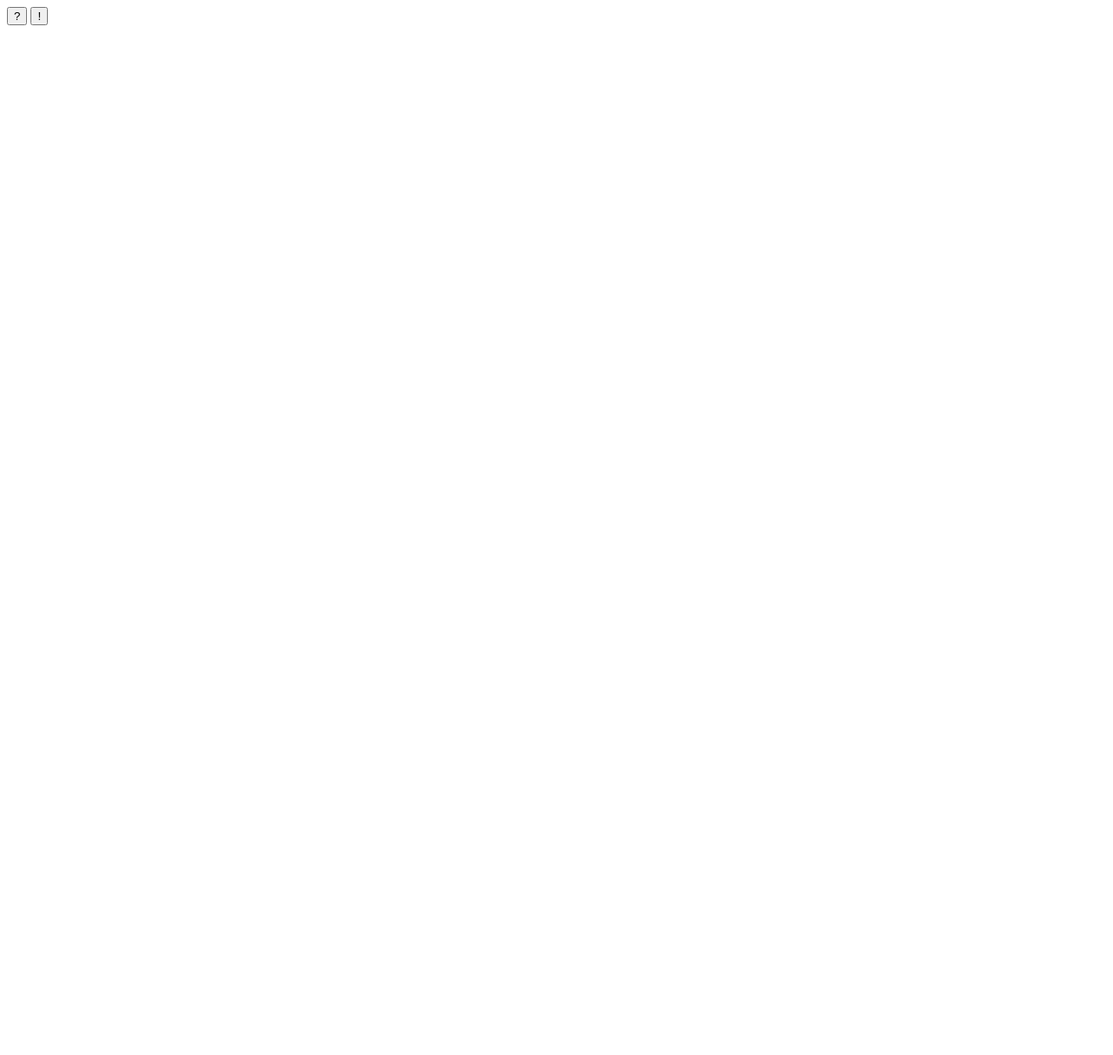
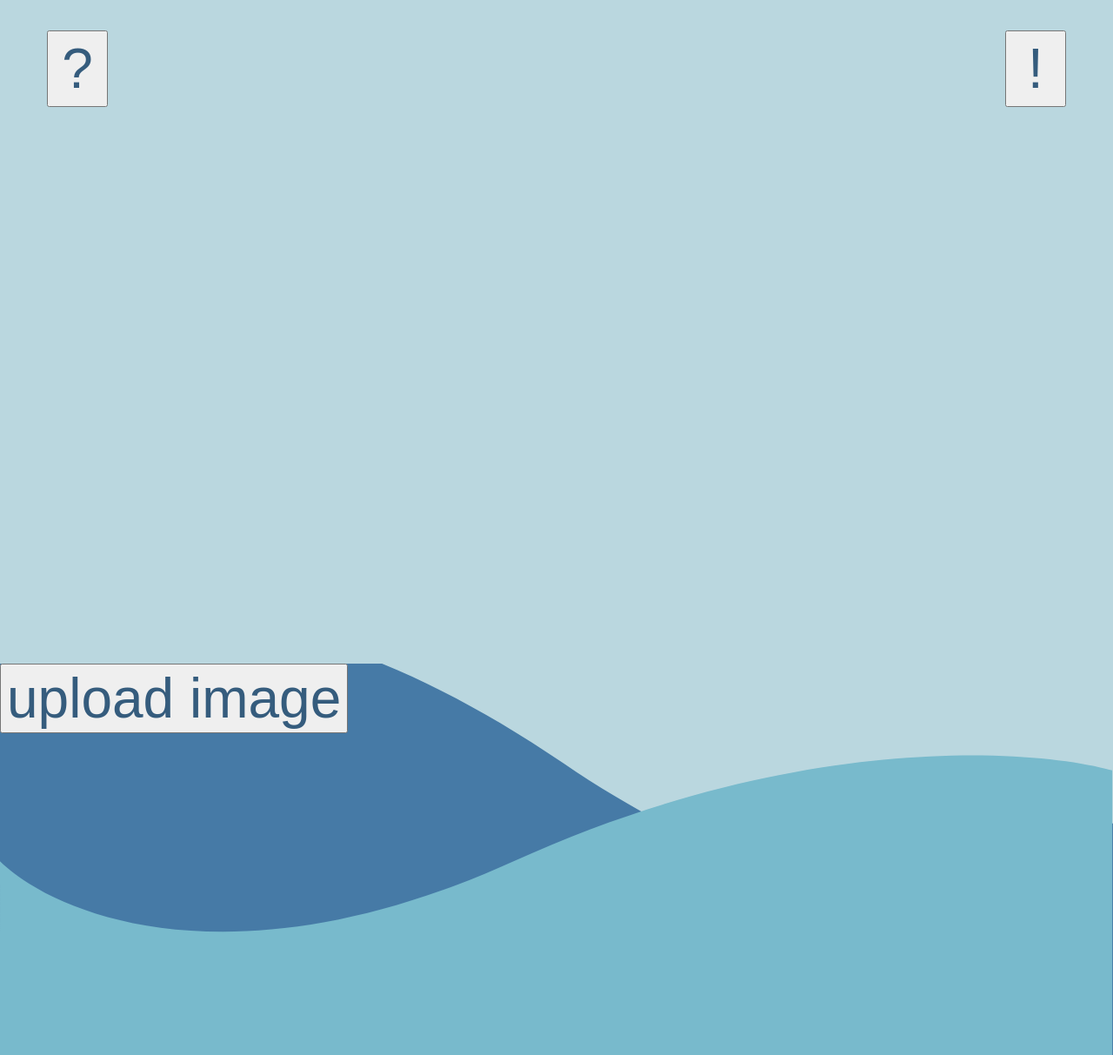
Before and after one commit to huka173/AIFOOD, a plain HTML site: page index.html in a window 1280 px wide. Shown: the whole page at 87% size. Before the commit the page ends 800 px from the top, so only its background shows below. Drawn offline with Linux system fonts and the light colour scheme.

Commit message:
Add html and css files, create base layout

```diff
--- a/index.html
+++ b/index.html
@@ -3,7 +3,7 @@
 <head>
     <meta charset="UTF-8">
     <meta name="viewport" content="width=device-width, initial-scale=1.0">
-    <link rel="stylesheed" href="style.css">
+    <link rel="stylesheet" href="style/style.css">
     <title>AIFOOD</title>
 </head>
 <body>
@@ -11,8 +11,10 @@
         <button class="btn-help">?</button>
         <button class="btn-attention">!</button>
     </header>
-    <main>
-
+    <main class="main-upload">
+        <form class="main-form">
+            <button type="submit" class="btn-form">upload image</button>
+        </form>
     </main>
 </body>
 </html>
--- /dev/null
+++ b/style/style.css
@@ -0,0 +1,50 @@
+body {
+    background-color: #BAD7DF;
+    margin: 0;
+    width: 100%;
+}
+
+.header-btn {
+    margin-bottom: 50%;
+    padding-top: 35px;
+    padding-left: 54px;
+    padding-right: 54px;
+    display: flex;
+    justify-content: space-between;
+}
+
+.btn-help {
+    font-family: KumbhSans-Bold, sans-serif;
+    font-size: 64px;
+    color: #355C7D;
+    width: 70px;
+    height: 88px;
+}
+
+.btn-attention {
+    font-family: KumbhSans-Bold, sans-serif;
+    font-size: 64px;
+    color: #355C7D;
+    width: 70px;
+    height: 88px;
+}
+
+.main-upload {
+    background-image: url("../img/Vectors.svg");
+    width: 100%;
+    height: 450px;
+    background-repeat: no-repeat;
+    background-size: cover;
+    background-position: center;
+}
+
+.btn-form {
+    font-size: 64px;
+    font-family: KumbhSans-Bold, sans-serif;
+    color: #355C7D;
+}
+
+@font-face {
+    font-family: KumbhSans;
+    src: url("../fonts/KumbhSans-bold.ttf");
+}
```
Also changed, not shown: fonts/KumbhSans-bold.ttf (renamed from KumbhSans.ttf), img/Vectors.svg (added), style.css (deleted).
